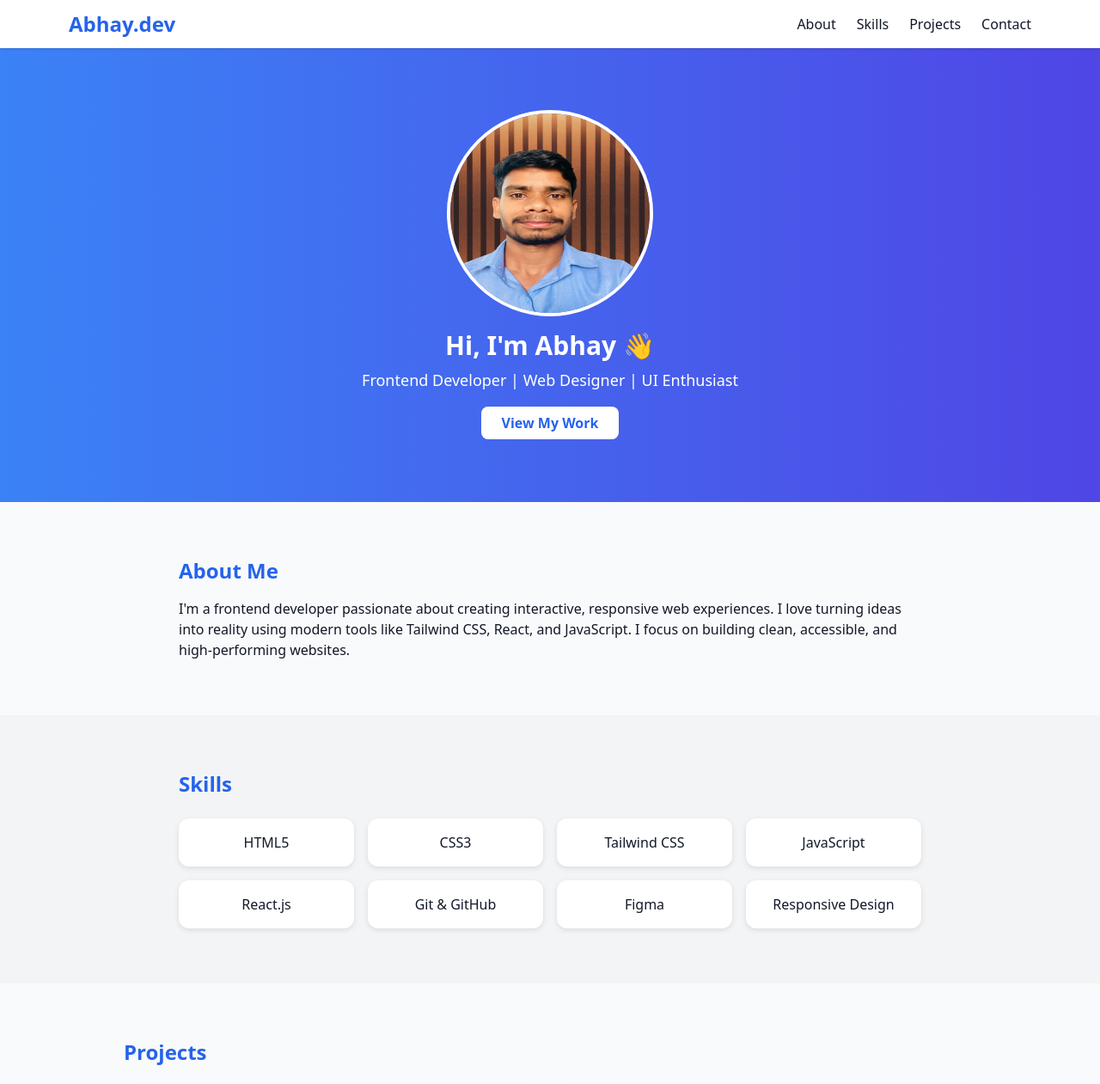
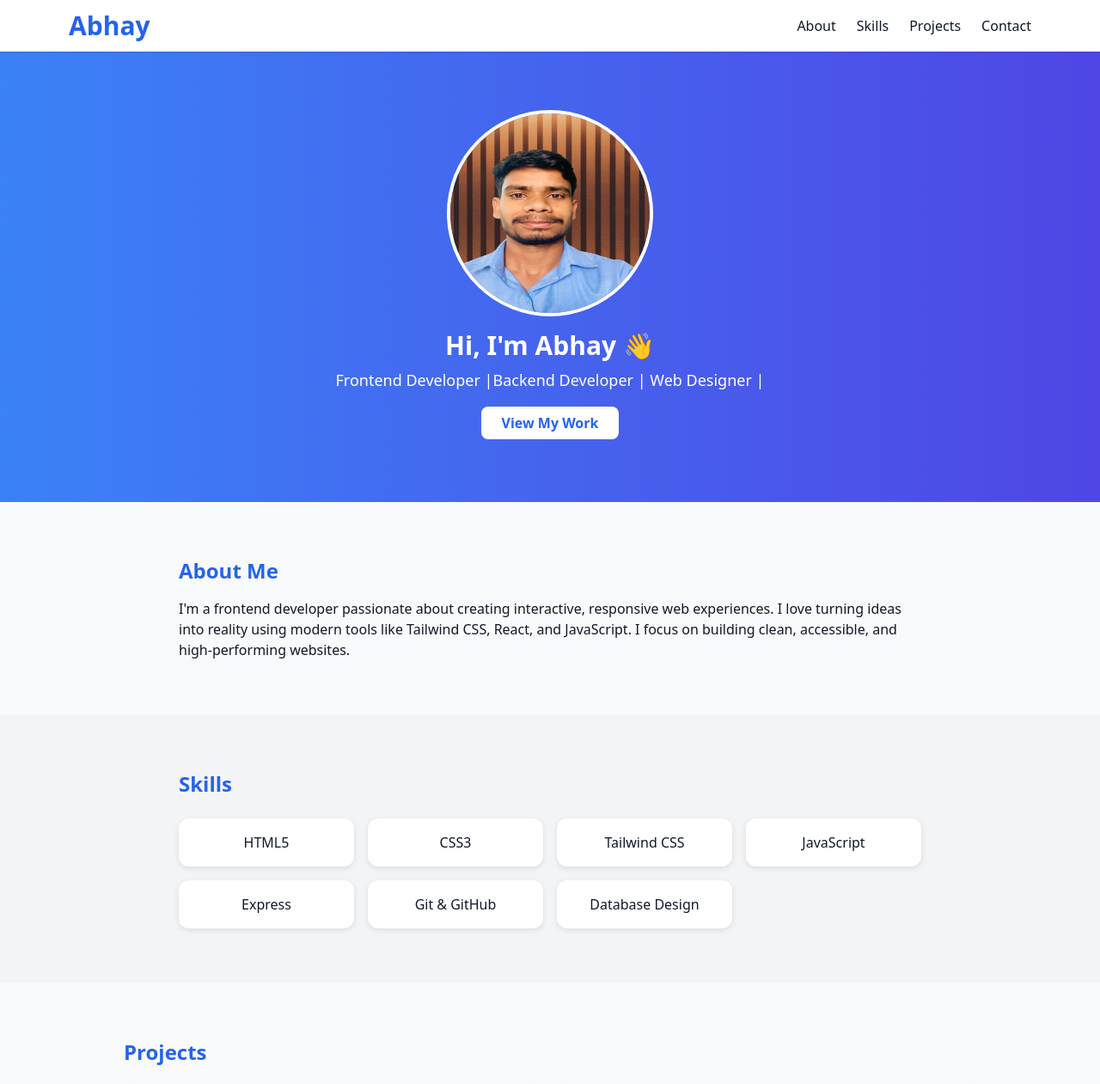
Before and after one commit to Abhay1505-max/Portfolio, a plain HTML site: page index.html in a window 1280 px wide. Shown: the top 1261 px of the page at 86% size. Drawn offline with nearby package versions, Linux system fonts and the light colour scheme.

Commit message:
Update index.html
update skill section

```diff
--- a/index.html
+++ b/index.html
@@ -19,7 +19,7 @@
   <!-- Navbar -->
   <header class="bg-white shadow fixed top-0 left-0 w-full z-50">
     <div class="max-w-6xl mx-auto flex justify-between items-center px-4 py-3">
-      <h1 class="text-2xl font-bold text-blue-600">Abhay.dev</h1>
+      <h1 class="text-3xl font-bold text-blue-600">Abhay</h1>
       <nav>
         <ul class="flex space-x-6">
           <li><a href="#about" class="hover:text-blue-600">About</a></li>
@@ -34,7 +34,7 @@
   <!-- Hero Section -->
   <section class="text-center pt-32 pb-20 bg-gradient-to-r from-blue-500 to-indigo-600 text-white" data-aos="fade-up">
 <img src="avtar.jpg" alt="Abhay" class="w-60 h-60 rounded-full mx-auto mb-4 border-4 border-white">    <h2 class="text-3xl font-bold">Hi, I'm Abhay 👋</h2>
-    <p class="mt-2 text-lg">Frontend Developer | Web Designer | UI Enthusiast</p>
+    <p class="mt-2 text-lg">Frontend Developer |Backend Developer | Web Designer | </p>
     <div class="mt-6">
       <a href="#projects" class="bg-white text-blue-600 px-6 py-2 rounded-lg font-semibold hover:bg-gray-200 transition">View My Work</a>
     </div>
@@ -59,10 +59,9 @@
         <div class="skill-box">CSS3</div>
         <div class="skill-box">Tailwind CSS</div>
         <div class="skill-box">JavaScript</div>
-        <div class="skill-box">React.js</div>
-        <div class="skill-box">Git & GitHub</div>
-        <div class="skill-box">Figma</div>
-        <div class="skill-box">Responsive Design</div>
+           <div class="skill-box">Express</div>
+       <div class="skill-box">Git & GitHub</div>
+        <div class="skill-box">Database Design</div>
       </div>
     </div>
   </section>
```
